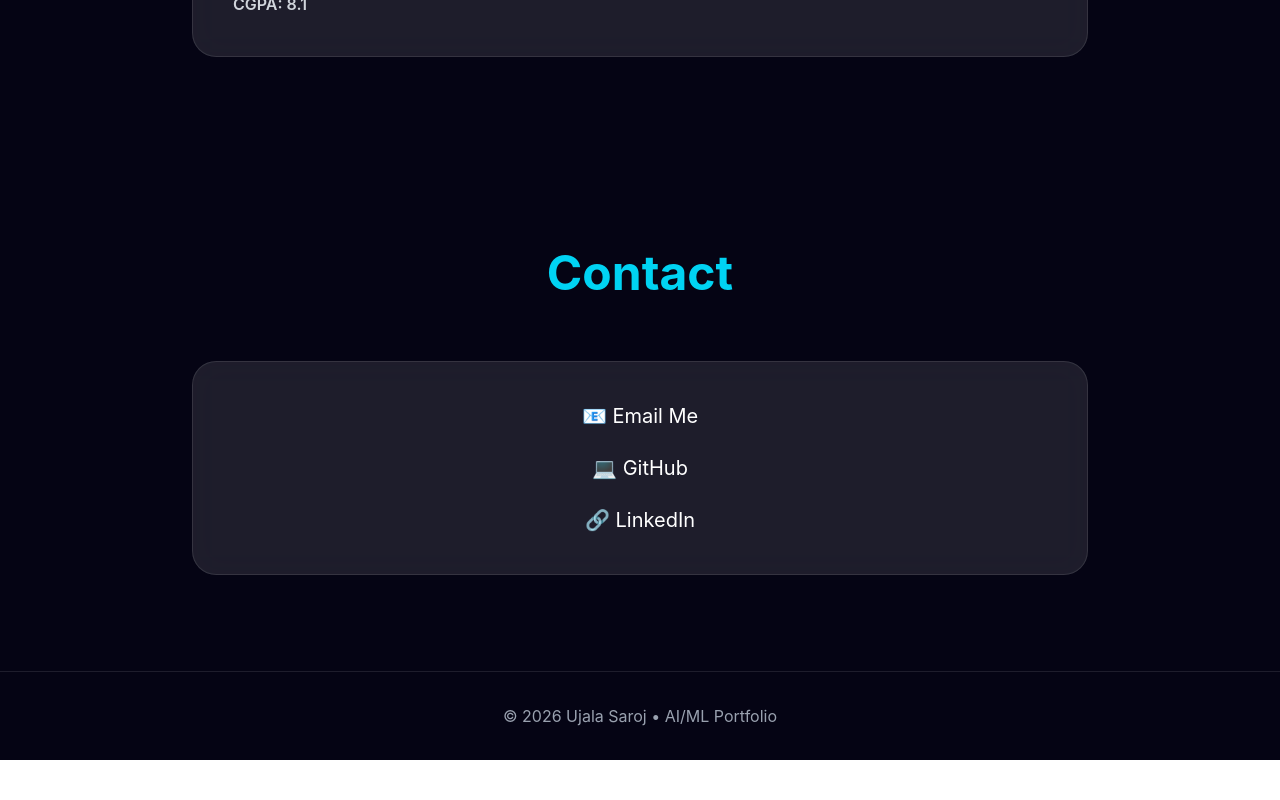
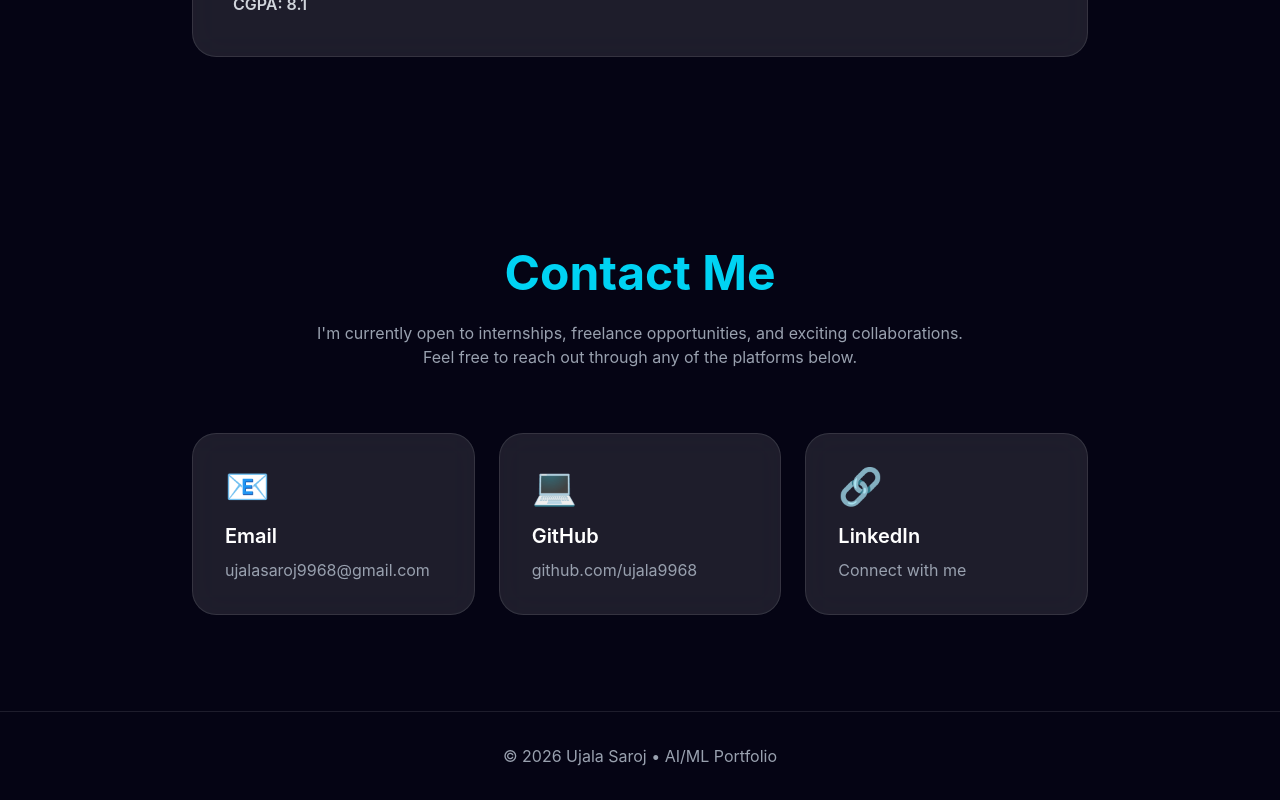
Before and after one commit to ujala9968/my-portfolio, a React app: page / in a window 1280 px wide. Shown: the part 3960-4760 px from the top of the page. Before the commit the page ends 4720 px from the top, so only its background shows below. Built offline with nearby package versions, Linux system fonts and the light colour scheme; the HTML template or start-up script is replaced by a standard one.

Commit message:
small update

```diff
--- a/src/App.jsx
+++ b/src/App.jsx
@@ -486,52 +486,79 @@ export default function App() {
   </div>
 
 </section>
-
-
     {/* Contact */}
 <section
   id="contact"
   className="px-6 md:px-10 py-24"
 >
-
-  <h2 className="text-5xl font-bold text-center text-cyan-400 mb-16">
-    Contact
+  <h2 className="text-5xl font-bold text-center text-cyan-400 mb-6">
+    Contact Me
   </h2>
 
-  <div className="max-w-4xl mx-auto bg-white/10 backdrop-blur-lg border border-white/10 p-10 rounded-3xl hover:shadow-cyan-500/20 hover:shadow-2xl transition duration-500 text-center">
+  <p className="text-center text-gray-400 max-w-2xl mx-auto mb-16">
+    I'm currently open to internships, freelance opportunities, and exciting
+    collaborations. Feel free to reach out through any of the platforms below.
+  </p>
 
-    <div className="flex flex-col items-center gap-6 text-xl">
+  <div className="max-w-4xl mx-auto grid md:grid-cols-3 gap-6">
 
+    {/* Email */}
     <a
       href="mailto:ujalasaroj9968@gmail.com"
-        className="hover:text-cyan-400 transition"
+      className="group bg-white/10 backdrop-blur-lg border border-white/10 rounded-3xl p-8 hover:border-cyan-400 hover:shadow-cyan-500/20 hover:shadow-2xl transition duration-300"
     >
-        📧 Email Me
+      <div className="text-4xl mb-4">📧</div>
+
+      <h3 className="text-xl font-semibold text-white group-hover:text-cyan-400">
+        Email
+      </h3>
+
+      <p className="text-gray-400 mt-2 break-all">
+        ujalasaroj9968@gmail.com
+      </p>
     </a>
 
+    {/* GitHub */}
     <a
       href="https://github.com/ujala9968"
       target="_blank"
       rel="noreferrer"
-        className="hover:text-cyan-400 transition"
+      className="group bg-white/10 backdrop-blur-lg border border-white/10 rounded-3xl p-8 hover:border-cyan-400 hover:shadow-cyan-500/20 hover:shadow-2xl transition duration-300"
     >
-        💻 GitHub
+      <div className="text-4xl mb-4">💻</div>
+
+      <h3 className="text-xl font-semibold text-white group-hover:text-cyan-400">
+        GitHub
+      </h3>
+
+      <p className="text-gray-400 mt-2">
+        github.com/ujala9968
+      </p>
     </a>
 
+    {/* LinkedIn */}
     <a
       href="https://www.linkedin.com/in/ujala-saroj-9968s/"
       target="_blank"
       rel="noreferrer"
-        className="hover:text-cyan-400 transition"
+      className="group bg-white/10 backdrop-blur-lg border border-white/10 rounded-3xl p-8 hover:border-cyan-400 hover:shadow-cyan-500/20 hover:shadow-2xl transition duration-300"
     >
-        🔗 LinkedIn
+      <div className="text-4xl mb-4">🔗</div>
+
+      <h3 className="text-xl font-semibold text-white group-hover:text-cyan-400">
+        LinkedIn
+      </h3>
+
+      <p className="text-gray-400 mt-2">
+        Connect with me
+      </p>
     </a>
 
   </div>
+</section>
 
-  </div>
 
-</section>
+
 
       {/* Footer */}
       <footer className="border-t border-white/10 text-center py-8 text-gray-400">
```
Lines whose indentation alone changed are shown as unchanged.
